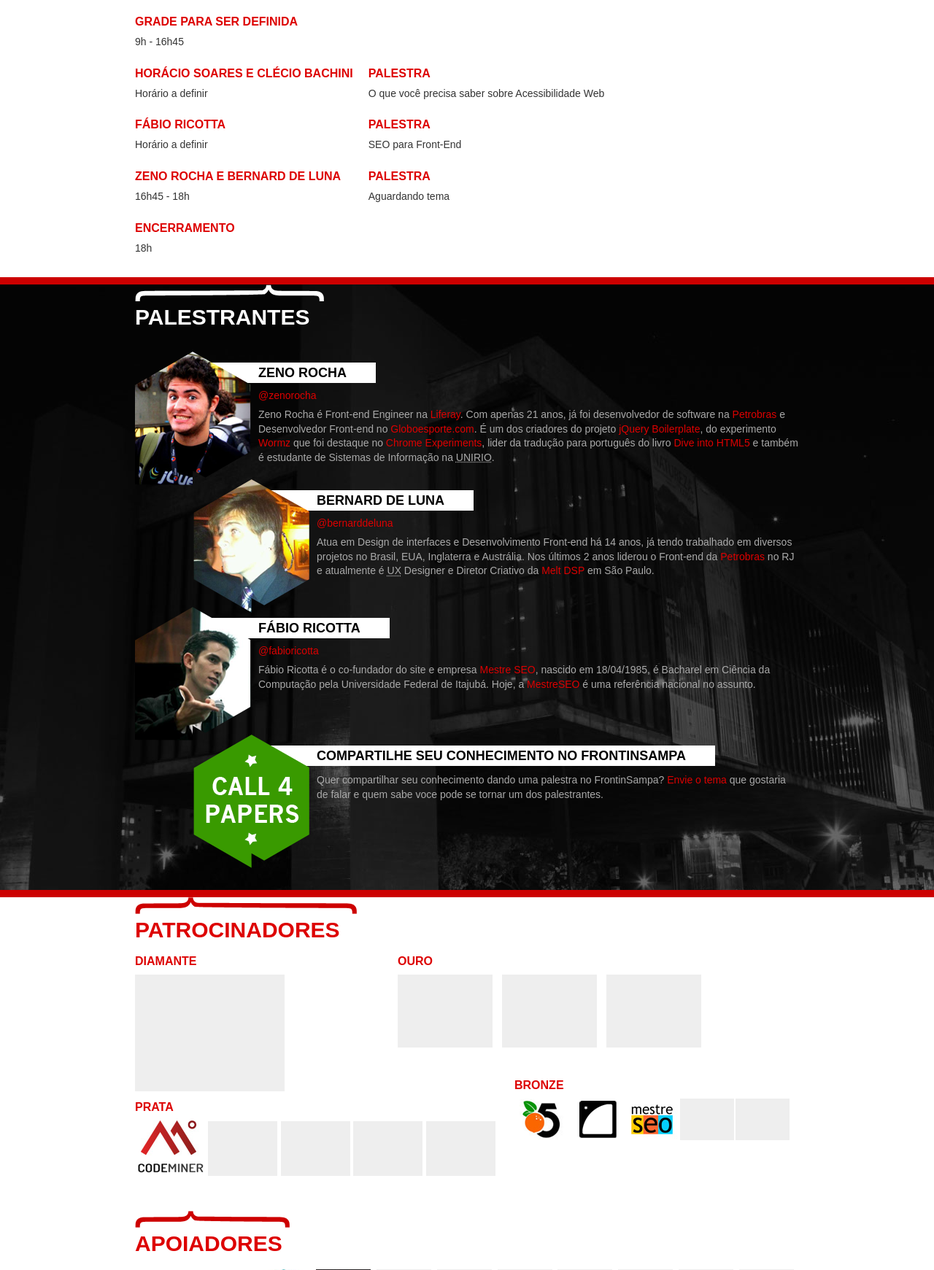
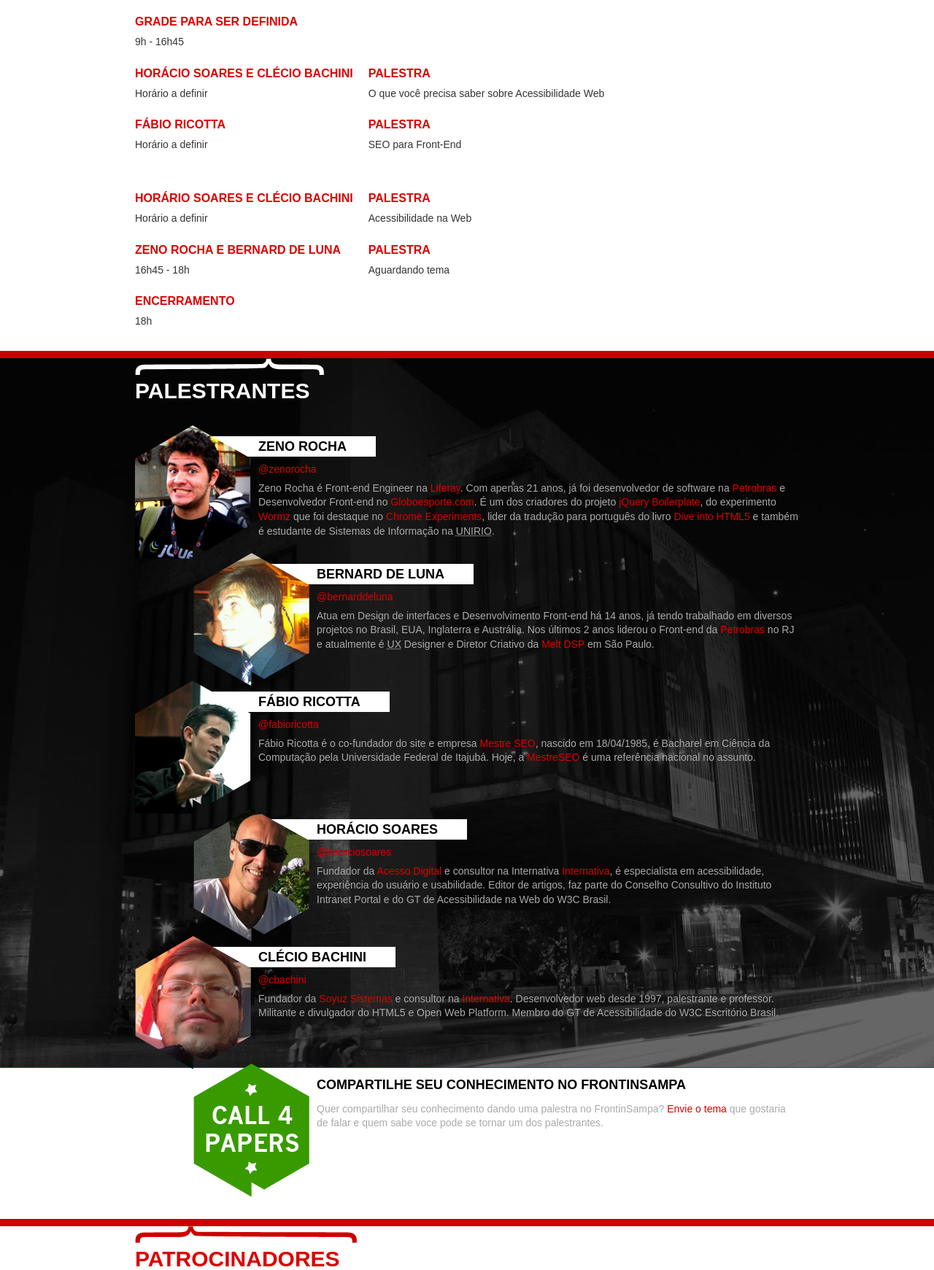
Before and after one commit to braziljs/front-in-sampa, a PHP site: page / in a window 1280 px wide. Shown: the part 976-2717 px from the top of the page at 73% size. Run offline with PHP 8.4, Linux system fonts and the light colour scheme; some libraries are stand-ins or nearby versions.

Commit message:
palestrantes Horario e Clecio

```diff
--- a/index.php
+++ b/index.php
@@ -143,7 +143,16 @@
 							<p>SEO para Front-End</p>
 						</li>
 					</ul>
-
+					<ul class="pogtop">
+						<li>
+							<h2>Horário Soares e Clécio Bachini</h2>
+							<p>Horário a definir</p>
+						</li>
+						<li>
+							<h2>Palestra</h2>
+							<p>Acessibilidade na Web</p>
+						</li>
+					</ul>
 					<ul class="pogtop">
 						<li>
 							<h3>Zeno Rocha e Bernard de Luna</h3>
@@ -185,6 +194,24 @@
 							<img class="foto" src="images/fabio-ricotta.png" alt="Foto do Palestrante Fábio Ricotta" />
 							<h4><a href="http://twitter.com/fabioricotta" rel="external"><span class="twitter">@fabioricotta</span></a></h4>
 							<p class="sobre">Fábio Ricotta é o co-fundador do site e empresa <a href="http://www.mestreseo.com.br/" title="Mestre SEO" rel="external">Mestre SEO</a>, nascido em 18/04/1985, é Bacharel em Ciência da Computação pela Universidade Federal de Itajubá. Hoje, a <a href="http://www.mestreseo.com.br/" title="Mestre SEO" rel="external"> MestreSEO</a> é uma referência nacional no assunto.</p>
+						</li>
+						<li class="palestrante">
+							<h3>Horácio Soares</h3>
+							<img class="foto" src="images/horacio.png" alt="Foto do Palestrante Horácio Soares" />
+							<h4><a href="http://twitter.com/horaciosoares" target="_blank"><span class="twitter">@horaciosoares</span></a></h4>
+							<p class="sobre">
+								Fundador da <a href="http://acessodigital.net" title="Visitar Acesso Digital" target="_blank">Acesso Digital</a> e consultor na Internativa <a href="http://internativa.com.br" title="Visitar Interativa" target="_blank">Internativa</a>, é especialista em acessibilidade, experiência do usuário e usabilidade. Editor de artigos, faz parte do Conselho Consultivo do Instituto Intranet Portal e do GT de Acessibilidade na Web do W3C Brasil.
+							</p>
+						</li>
+						<li class="palestrante">
+							<h3>Clécio Bachini</h3>
+							<img class="foto" src="images/clecio.png" alt="Foto do Palestrante Clécio Bachini" />
+							<h4><a href="http://twitter.com/cbachini" target="_blank"><span class="twitter">@cbachini</span></a></h4>
+							<p class="sobre">
+								Fundador da <a href="http://www.soyuz.com.br/" title="Visitar Soyuz Sistemas" target="_blank">Soyuz Sistemas</a> e consultor na <a href="http://internativa.com.br" title="Visitar Interativa" target="_blank">Internativa</a>.
+Desenvolvedor web desde 1997, palestrante e professor. Militante e divulgador do HTML5 e Open Web Platform.
+Membro do GT de Acessibilidade do W3C Escritório Brasil.
+							</p>
 						</li>
 						<li class="palestrante">
 							<h3>Compartilhe seu conhecimento no FrontinSampa</h3>
```
Also changed, not shown: images/clecio.png (added), images/horacio.png (added).
